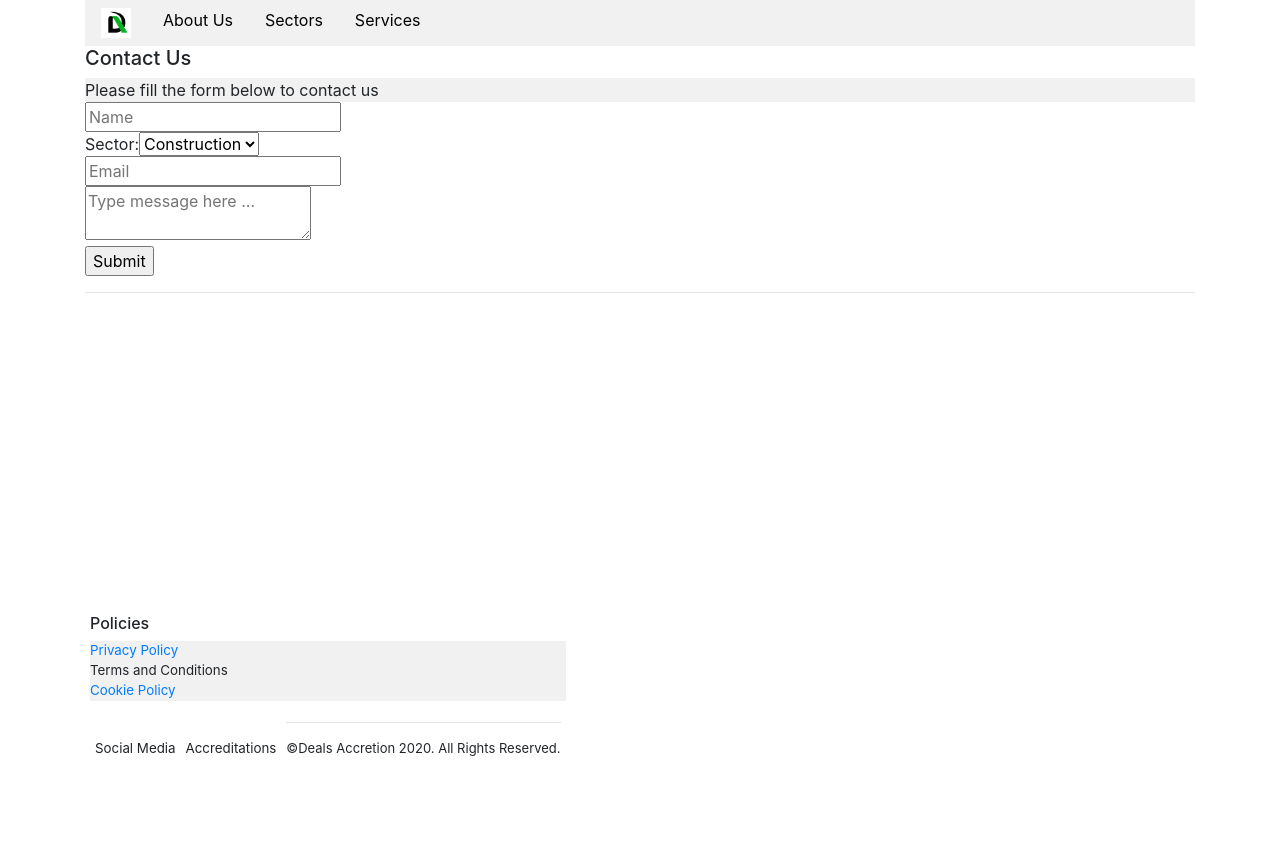
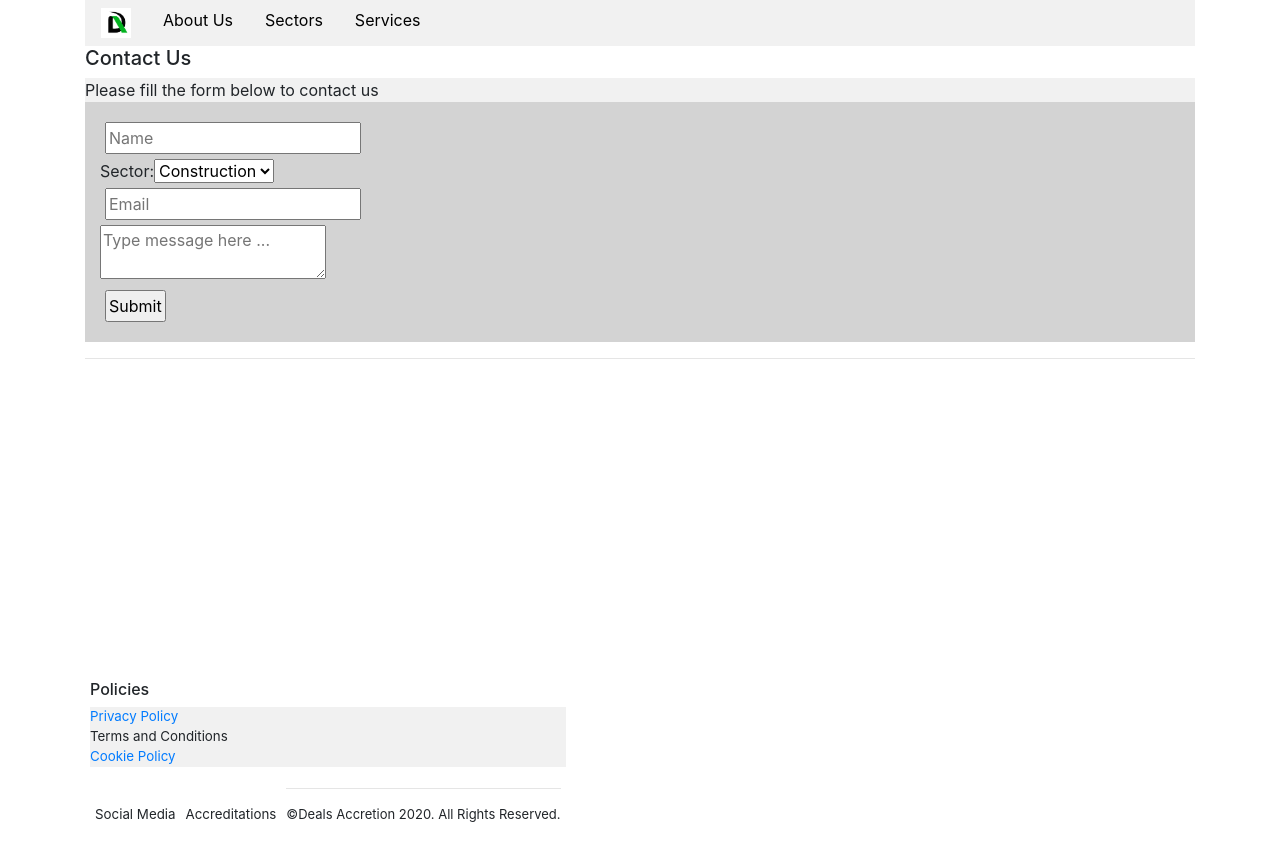
Before and after one commit to vinxus/dealsaccretion, a React (Create React App) app: page /contactus in a window 1280 px wide. Shown: the top 860 px of the page. Built offline with nearby package versions, Linux system fonts and the light colour scheme.

Commit message:
WIP - Health care sector image

```diff
--- a/src/App.css
+++ b/src/App.css
@@ -130,8 +130,19 @@ ul {
   height: 70%;
 }
 .health_sector {
-  background-image: url('/images/healthcare.jpeg');
+
   width: 50%;
   height: 50%;
   background-repeat: no-repeat;
 }
+
+.contact_form {
+  margin: 15x;
+  border: #000;
+  background-color: lightgray;
+  padding: 15px;
+}
+.contact_form input {
+  padding: 2px;
+  margin: 5px;
+}
--- a/src/components/Health.tsx
+++ b/src/components/Health.tsx
@@ -1,6 +1,6 @@
 import  React from "react";
 // import React.Dom from 'react.dom';
-
+import { Link } from "react-router-dom";
 class HealthComponent extends React.Component {
     constructor (public props: any) {
         super(props);
@@ -12,10 +12,14 @@ class HealthComponent extends React.Component {
     render() {
         return (
             <div>
-                <div className="_container"><h5>Health Sectors</h5></div>
+                <div className="_container"><h5>Health Sector</h5></div>
                 <div className="health_sector">
                     <img src="/images/healthcare.jpeg" alt="Health Care" />
                 </div>
+                <br />
+                <p>
+                    We will like to hear from Care Homes and Domiciliary Care Agencies. <Link to="/contactus">Contact us</Link>
+                </p>
             </div>
 
         );
```
